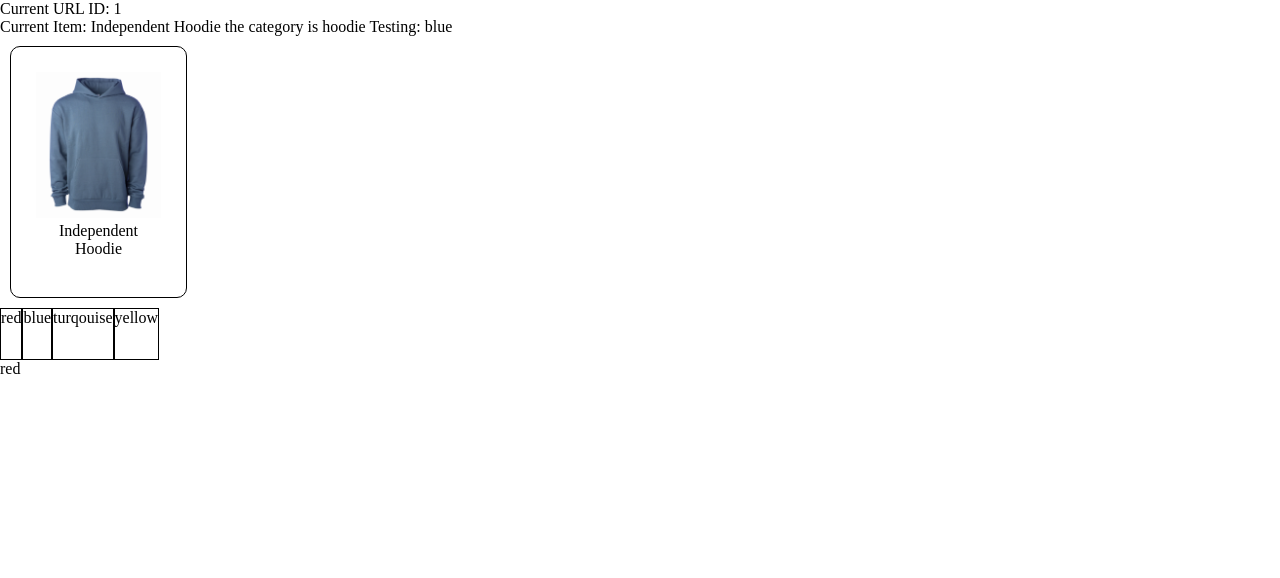
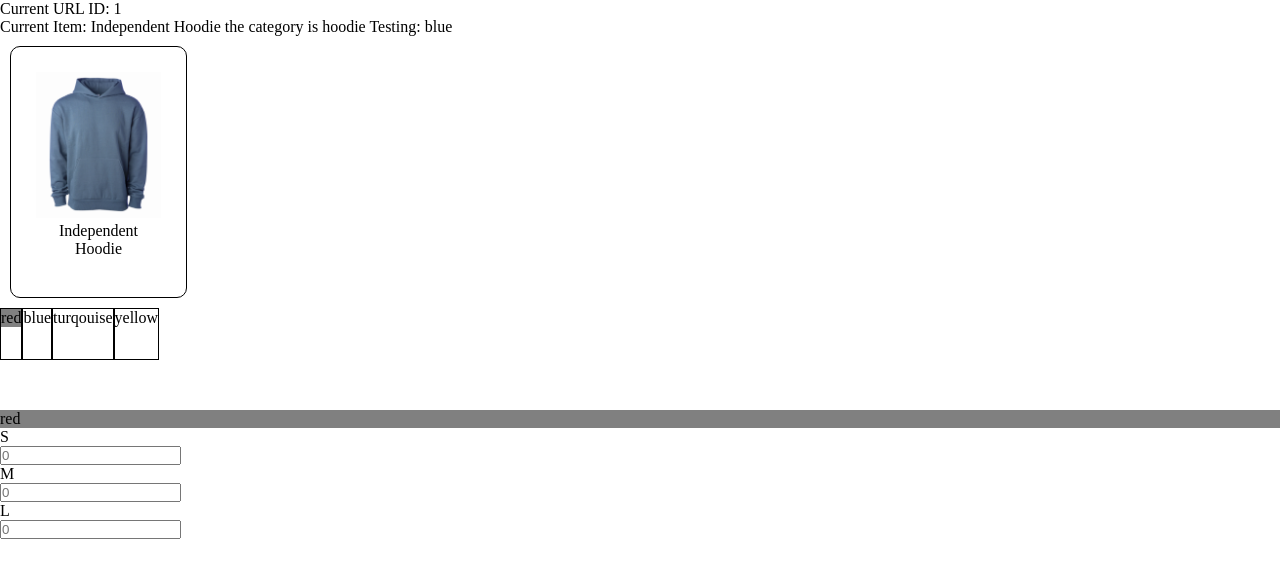
Before and after one commit to imurphdit/quote-system, a React (Vite) app: page /item/1 in a window 1280 px wide. Both pictures are taken after a click on the element "red". Shown: the top 578 px of the page. Built offline with nearby package versions, Linux system fonts and the light colour scheme.

Commit message:
added color toggle indicator & sizing charts for selected colors

```diff
--- a/src/assets/items.json
+++ b/src/assets/items.json
@@ -2,7 +2,7 @@
     {
         "id": "1",
         "title": "Independent Hoodie",
-        "img": "/public/hoodie.webp",
+        "img": "/hoodie.webp",
         "category": "hoodie",
         "colors": [
             "red",
@@ -14,7 +14,7 @@
     {
         "id": "2",
         "title": "Independent Shirt",
-        "img": "/public/shirt.webp",
+        "img": "/shirt.webp",
         "category": "shirt",
         "colors": [
             "red",
@@ -24,7 +24,7 @@
     {
         "id": "3",
         "title": "Duffel Bag",
-        "img": "/public/duffel.webp",
+        "img": "/duffel.webp",
         "category": "bag",
         "colors": [
             "red",
@@ -34,7 +34,7 @@
     {
         "id": "4",
         "title": "Camo Hoodie",
-        "img": "/public/camo_hoodie.webp",
+        "img": "/camo_hoodie.webp",
         "category": "hoodie",
         "colors": [
             "red",
--- /dev/null
+++ b/src/components/ColorSizing.jsx
@@ -0,0 +1,29 @@
+import PropTypes from 'prop-types'
+
+const ColorSizing = ({ color }) => {
+  return (
+    <div className='color-size-grid'>
+        <p className='color-size-title'>{color}</p>
+        <div className='color-size'>
+            <p>S</p>
+            <input type='number' placeholder='0'></input>
+        </div>
+
+        <div className='color-size'>
+            <p>M</p>
+            <input type='number' placeholder='0'></input>
+        </div>
+
+        <div className='color-size'>
+            <p>L</p>
+            <input type='number' placeholder='0'></input>
+        </div>
+    </div>
+  )
+}
+
+ColorSizing.propTypes = {
+    color: PropTypes.any,
+}
+
+export default ColorSizing
--- a/src/components/Colors.jsx
+++ b/src/components/Colors.jsx
@@ -1,18 +1,17 @@
 import PropTypes from 'prop-types'
 
-const Colors = ({ colors, onClick }) => {
+const Colors = ({ color, onClick, className }) => {
   return (
-    <div className="colors-grid">
-        {colors.map((color) => (
-            <div className='color' key={color} onClick={() => onClick(color)}>{color}</div>
-        ))}
-    </div>
+    <div className='color' onClick={() => onClick(color)}>
+      <p className={className}>{color}</p>
+      </div>
   )
 }
 
 Colors.propTypes = {
-    colors: PropTypes.any,
-    onClick: PropTypes.any
+    color: PropTypes.any,
+    onClick: PropTypes.any,
+    className: PropTypes.any
 }
 
 export default Colors
--- a/src/components/ItemCreate.css
+++ b/src/components/ItemCreate.css
@@ -7,3 +7,16 @@
     width: 25 px;
     border: 1px solid black;
 }
+
+.color-size-grid {
+    display: grid;
+    margin-top: 50px;
+}
+
+.color-size-title {
+    background-color: gray;
+}
+
+.selected {
+    background-color: gray;
+}
--- a/src/components/ItemCreate.jsx
+++ b/src/components/ItemCreate.jsx
@@ -4,24 +4,29 @@ import Item from './Item'
 import Colors from "./Colors";
 import './ItemCreate.css'
 import { useState } from "react";
+import ColorSizing from "./ColorSizing";
 
 
 const ItemCreate = () => {
     let params = useParams();
+
     const currentItem = items.find((item) => item.id === params.id)
 
     const [colorList, setColorList] = useState([]);
 
+
+    // ADD CLICK STATE
     const handleAddColor = (color) => {
 
       if(colorList.includes(color)){
         const newColorList = colorList.filter(currentColor => currentColor !== color);
+        setColorList(newColorList)
 
-      setColorList(newColorList)
       } else {
-      setColorList([...colorList, color]);
+        setColorList([...colorList, color]);
       }
     }
+
   return (
     <>
         <div>Current URL ID: {params.id}</div>
@@ -29,18 +34,29 @@ const ItemCreate = () => {
         ? (
         <>
           <div>Current Item: {currentItem.title} the category is {currentItem.category} Testing: {currentItem.colors[1]}</div>
+
           <Item
             title={currentItem.title}
             img={currentItem.img}
             className='item'/>
-          <Colors
-            colors={currentItem.colors}
-            onClick={handleAddColor}/>
-            <div>
-              {colorList.map((color) => (
-                <p key={color}>{color}</p>
-              ))}
-            </div>
+
+          <div className="colors-grid">
+            {currentItem.colors.map((color) => (
+              <Colors
+              color={color}
+              key={color}
+              onClick={handleAddColor}
+              className={colorList.includes(color) ? "selected" : ""}
+              />
+            ))}
+          </div>
+
+            {/* List of Selected Color Styles */}
+            {colorList.map((color) => (
+              <ColorSizing color={color} key={color}/>
+            ))}
+
+
         </>
         )
         : (<div>No item found</div>)}
```
